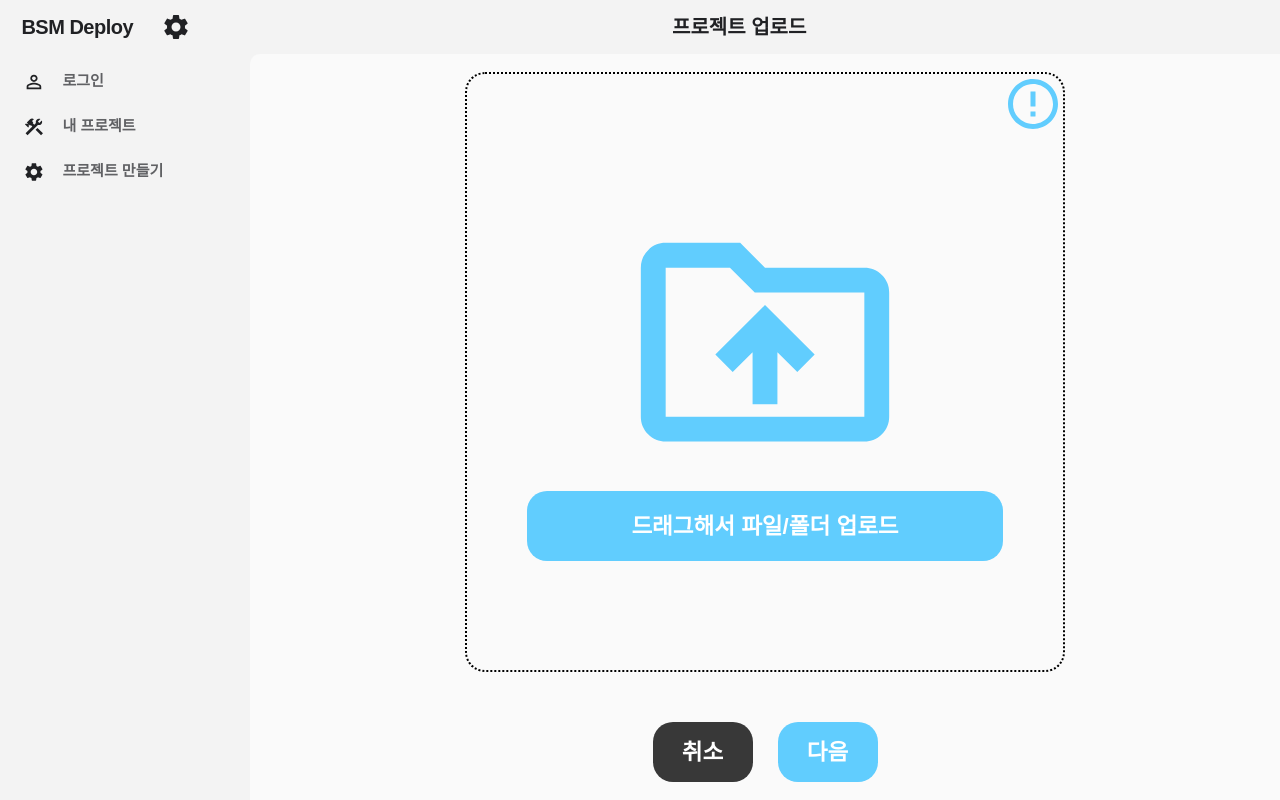
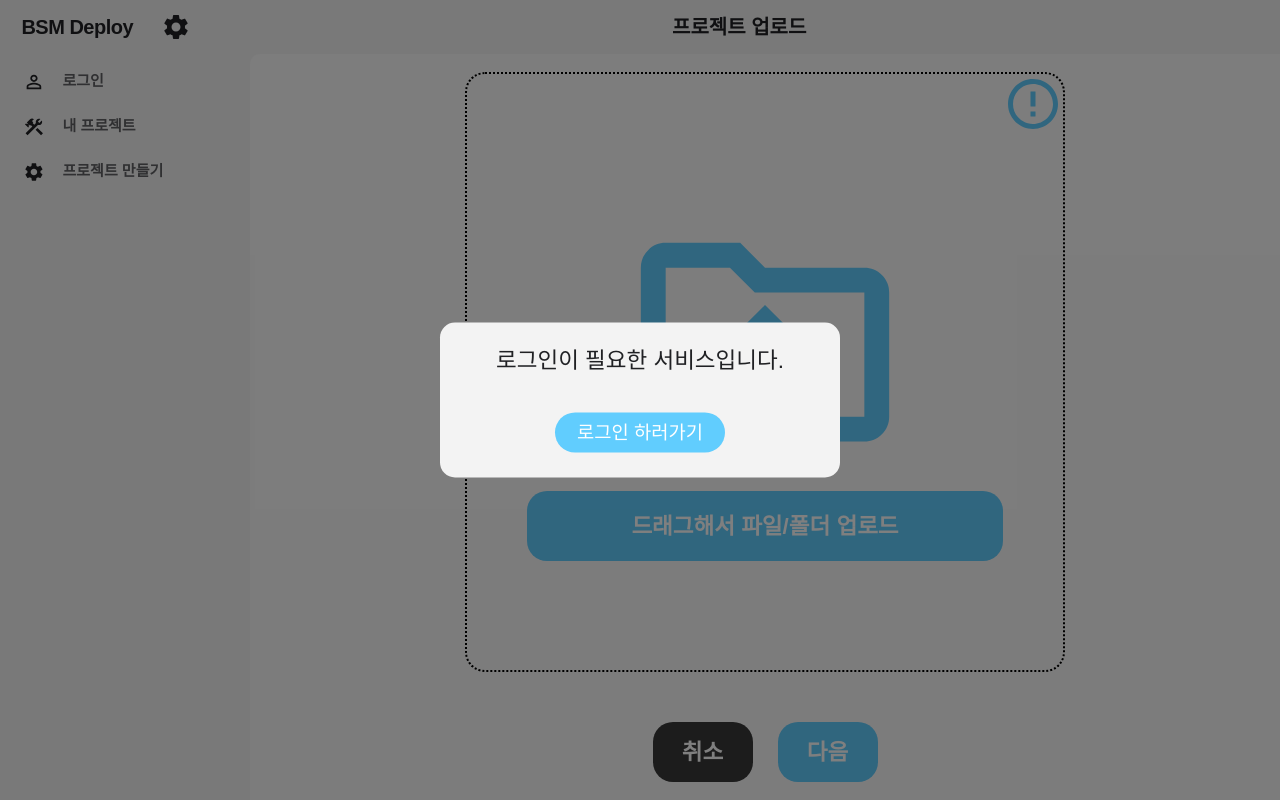
Before and after one commit to BSM-Deploy/BSM-Deploy-Frontend, a Next.js app: page /upload/1 in a window 1280 px wide. Built offline with nearby package versions, Linux system fonts and the light colour scheme; no server answers; a web font is replaced by a local one.

Commit message:
FEAT :: 로그인 확인 과정 추가

```diff
--- a/components/layout/sidebar/Sidebar.tsx
+++ b/components/layout/sidebar/Sidebar.tsx
@@ -10,8 +10,14 @@ import {
   Settings,
 } from "@mui/icons-material";
 import { logout } from "@/utils/api/auth";
+import useException from "@/hooks/useException";
+import { AxiosError } from "axios";
+import { ExceptionType } from "@/types/exception";
+import { useRecoilState } from "recoil";
+import { userIsLogin } from "@/store/atoms/user/user";
 
 function Sidebar() {
+  const [login, setLogin] = useRecoilState(userIsLogin)
   const [mount, setMount] = useState(false);
   useEffect(() => {
     setMount(true);
@@ -19,9 +25,13 @@ function Sidebar() {
   }, []);
   const userQuery = useQuery("user", () => getUserInfo(), {
     enabled: mount && localStorage.accessToken !== undefined,
+    onSuccess: () => {
+      setLogin(true)
+    }
   });
   const [userDropdown, setUserDropdown] = useState(false);
   const [isView, setIsView] = useState(false);
+  const { exceptionHandler } = useException();
 
   const logoutMutation = useMutation(() => logout(), {
     onSuccess: () => {
@@ -29,6 +39,9 @@ function Sidebar() {
       localStorage.removeItem("refreshToken");
       window.location.reload();
     },
+    onError: (err: AxiosError) => {
+      exceptionHandler(err.response?.data as ExceptionType)
+    }
   });
 
   const toggleMenu = () => {
--- a/components/modals/exampleModal.tsx
+++ b/components/modals/exampleModal.tsx
@@ -13,7 +13,6 @@ interface ExampleDataType{
 }
 
 export default function ExampleModal({ type }: { type: string; }) {
-  console.log(type);
   const [exampleModal, setExampleModal] = useRecoilState(exampleModalState);
   const [example, setExample] = useState<ExampleDataType[]>([]);
 
--- /dev/null
+++ b/components/modals/needLoginModal.tsx
@@ -0,0 +1,21 @@
+import { Modal } from "@mui/material";
+import Link from "next/link";
+
+export default function NeedLoginModal() {
+
+  return (
+    <Modal open={true}>
+      <div className="justify-center items-center min-w-[40rem] flex p-10 rounded-3xl flex-col bg-lightBackground dark:bg-modalBackground top-1/2 left-1/2 -translate-y-1/2 -translate-x-1/2 absolute focus-visible:outline-none">
+        <p className="text-4xl mb-16">로그인이 필요한 서비스입니다.</p>
+        <Link
+          href={
+            "https://auth.bssm.kro.kr/oauth?clientId=347a7232&redirectURI=http://localhost:3000/oauth/bsm"
+          }
+          className="text-3xl blue-button w-[17rem] h-[4rem]"
+        >
+          로그인 하러가기
+        </Link>
+      </div>
+    </Modal>
+  );
+}
--- a/pages/deploy/[index].tsx
+++ b/pages/deploy/[index].tsx
@@ -1,11 +1,14 @@
 import Header from "@/components/layout/header/Header";
 import DeploySection from "@/components/layout/section/deploy/deploy";
 import Sidebar from "@/components/layout/sidebar/Sidebar";
+import NeedLoginModal from "@/components/modals/needLoginModal";
 import ErrorSnackbar from "@/components/snackbar/errorSnackbar";
+import { userIsLogin } from "@/store/atoms/user/user";
 import { NextSeo, NextSeoProps } from "next-seo";
+import { useRecoilValue } from "recoil";
 
 export default function Deploy() {
-
+  const login = useRecoilValue(userIsLogin);
   const seoConfig: NextSeoProps = {
     title: "배포하기",
     description: "프로젝트를 배포하는 페이지입니다.",
@@ -13,7 +16,8 @@ export default function Deploy() {
 
   return (
     <>
-    <NextSeo {...seoConfig} />
+      {!login && <NeedLoginModal />}
+      <NextSeo {...seoConfig} />
       <Header />
       <Sidebar />
       <DeploySection />
--- a/pages/project/[projectId]/index.tsx
+++ b/pages/project/[projectId]/index.tsx
@@ -1,24 +1,24 @@
 import Header from "@/components/layout/header/Header";
 import ProjectDetailSection from "@/components/layout/section/projectDetail/ProjectDetail";
 import Sidebar from "@/components/layout/sidebar/Sidebar";
-import { loadingState } from "@/store/atoms/loading/loading";
+import NeedLoginModal from "@/components/modals/needLoginModal";
+import { userIsLogin } from "@/store/atoms/user/user";
 import { ProjectType } from "@/types/project";
 import { getProject } from "@/utils/api/project";
 import { NextSeo, NextSeoProps } from "next-seo";
 import { useRouter } from "next/router";
 import React from "react";
 import { useQuery } from "react-query";
-import { useRecoilState } from "recoil";
+import { useRecoilValue } from "recoil";
 
 function ProjectDetail() {
-  const [loading, setLoading] = useRecoilState(loadingState);
+  const login = useRecoilValue(userIsLogin)
   const router = useRouter();
-  const { isLoading, data, isSuccess } = useQuery<ProjectType, Error>(
+  const { data, isSuccess } = useQuery<ProjectType, Error>(
     "project",
     () => getProject(String(router.query.projectId)),
     { enabled: router.isReady }
   );
-  isLoading ? setLoading(true) : setLoading(false);
 
   const seoConfig: NextSeoProps = {
     title: "프로젝트",
@@ -28,6 +28,7 @@ function ProjectDetail() {
   return (
     <>
       <NextSeo {...seoConfig} />
+      {!login && <NeedLoginModal />}
       {isSuccess && (
         <>
           <Header title={data?.name} />
--- a/pages/project/index.tsx
+++ b/pages/project/index.tsx
@@ -1,18 +1,24 @@
 import Header from "@/components/layout/header/Header";
 import ProjectSection from "@/components/layout/section/project/Project";
 import Sidebar from "@/components/layout/sidebar/Sidebar";
+import NeedLoginModal from "@/components/modals/needLoginModal";
+import { userIsLogin } from "@/store/atoms/user/user";
 import { NextSeoProps, NextSeo } from "next-seo";
 import React from "react";
+import { useRecoilValue } from "recoil";
 
 function Project() {
+  const login = useRecoilValue(userIsLogin);
   const seoConfig: NextSeoProps = {
     title: "프로젝트",
     description: "프로젝트들을 모아보는 페이지입니다.",
   };
+
   return (
     <>
-    <NextSeo {...seoConfig} />
-      <Header title='내 프로젝트'/>
+      {!login && <NeedLoginModal />}
+      <NextSeo {...seoConfig} />
+      <Header title="내 프로젝트" />
       <Sidebar />
       <ProjectSection />
     </>
--- a/pages/setting/index.tsx
+++ b/pages/setting/index.tsx
@@ -3,8 +3,12 @@ import Sidebar from "@/components/layout/sidebar/Sidebar";
 import SettingForm from "@/components/layout/section/setting/SettingForm";
 import ErrorSnackbar from "@/components/snackbar/errorSnackbar";
 import { NextSeo, NextSeoProps } from "next-seo";
+import { useRecoilValue } from "recoil";
+import { userIsLogin } from "@/store/atoms/user/user";
+import NeedLoginModal from "@/components/modals/needLoginModal";
 
 export default function Setting() {
+  const login = useRecoilValue(userIsLogin);
   const seoConfig: NextSeoProps = {
     title: "프로젝트 세팅",
     description: "프로젝트를 만드는 페이지입니다.",
@@ -12,6 +16,7 @@ export default function Setting() {
 
   return (
     <>
+      {!login && <NeedLoginModal />}
       <NextSeo {...seoConfig} />
       <Header title="프로젝트 세팅" />
       <Sidebar />
--- a/pages/upload/[index].tsx
+++ b/pages/upload/[index].tsx
@@ -1,10 +1,14 @@
 import Header from "@/components/layout/header/Header";
 import UploadForm from "@/components/layout/section/upload/uploadForm";
 import Sidebar from "@/components/layout/sidebar/Sidebar";
+import NeedLoginModal from "@/components/modals/needLoginModal";
 import ErrorSnackbar from "@/components/snackbar/errorSnackbar";
+import { userIsLogin } from "@/store/atoms/user/user";
 import { NextSeo, NextSeoProps } from "next-seo";
+import { useRecoilValue } from "recoil";
 
 export default function Upload() {
+  const login = useRecoilValue(userIsLogin);
   const seoConfig: NextSeoProps = {
     title: "프로젝트 업로드",
     description: "프로젝트를 업로드하는 페이지입니다.",
@@ -12,6 +16,7 @@ export default function Upload() {
 
   return (
     <>
+      {!login && <NeedLoginModal />}
       <NextSeo {...seoConfig} />
       <Header title="프로젝트 업로드" />
       <Sidebar />
--- /dev/null
+++ b/store/atoms/user/user.ts
@@ -0,0 +1,6 @@
+import { atom } from "recoil";
+
+export const userIsLogin = atom<boolean>({
+  key: "UserState",
+  default: false,
+});
```
Also changed, not shown: components/layout/section/setting/SettingForm.tsx (+4 -3 lines).
